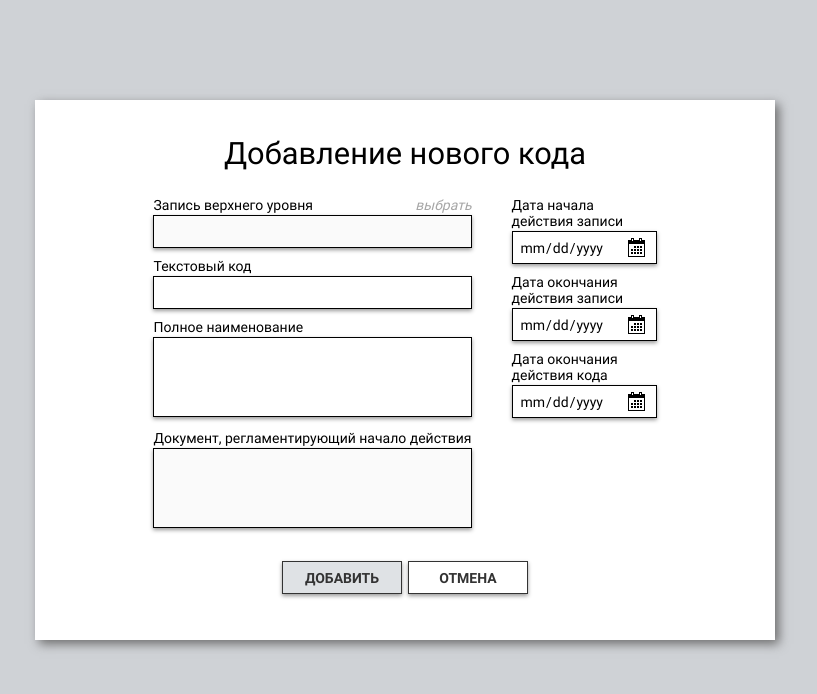
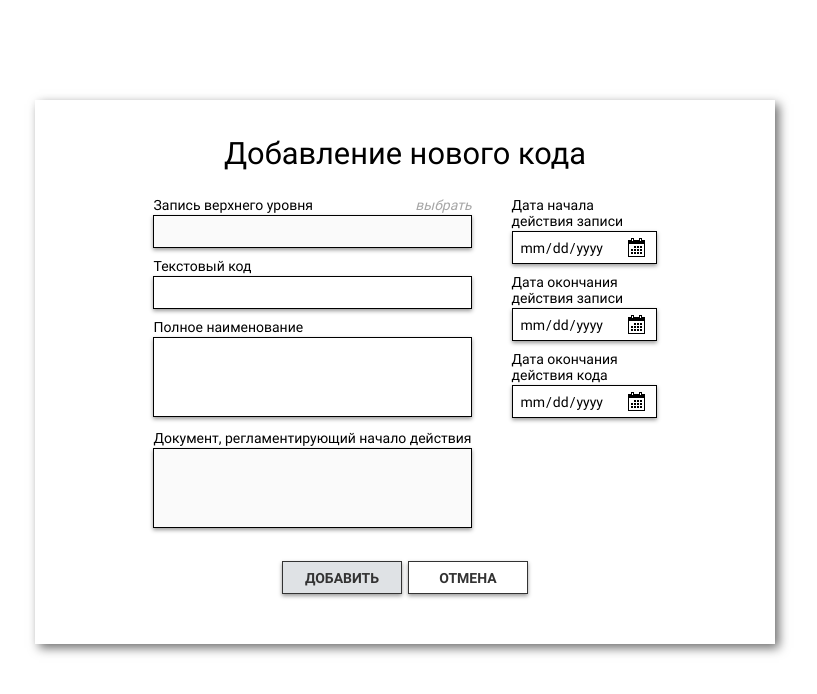
Before and after one commit to don1andrew/nsi-prototype, an Angular app: page /insurance_types/add-record in a window 1280 px wide. Shown: the top 694 px of the page, without its empty margins (255-1072 px from the left). Built offline with nearby package versions, Linux system fonts and the light colour scheme.

Commit message:
dynamic add/edit record forms

```diff
--- a/projects/nsi/src/app/add-field/add-field.component.css
+++ b/projects/nsi/src/app/add-field/add-field.component.css
@@ -1,12 +1,5 @@
-.blur {
-  position: absolute;
-  top: 0;
-  left: 0;
-  width: 100%;
-  height: 100%;
-  opacity: .5;
-  background-color: var(--grayblue);
-  /*filter: blur(3px);*/
+body {
+	background-color: var(--soft-grayblue);
 }
 section {
   position: relative;
--- a/projects/nsi/src/app/add-field/add-field.component.html
+++ b/projects/nsi/src/app/add-field/add-field.component.html
@@ -1,4 +1,4 @@
-<div class="blur"></div>
+<!-- <div class="blur"></div> -->
 <section>
   <h1>Добавление нового поля</h1>
   <form class="fields">
@@ -15,7 +15,7 @@
     </div>
     <div class="buttons-wrap">
       <a (click)="onAdd(name.value, type.value, description.value)" name="werg" class="filter-button button">Добавить</a>
-      <a (click)="debug()" name="d" class="action-button"></a>
+      <!-- <a (click)="debug()" name="d" class="action-button"></a> -->
       <a routerLink="../" class="filter-button button">Отмена</a>
     </div>
   </form>
--- a/projects/nsi/src/app/add-field/add-field.component.ts
+++ b/projects/nsi/src/app/add-field/add-field.component.ts
@@ -15,12 +15,11 @@ export class AddFieldComponent implements OnInit {
   ngOnInit(): void {
   }
   onAdd(...params: string[]): void {
-    this.dataService.addField(params[0], params[1], params[2]);
+    const type = (params[1] === 'Дата') ? 'date' : 'string';
+    this.dataService.addField(params[0], type, params[2]);
     this.router.navigate(['/insurance_types']);
     console.log(params);
-    // HandbookDataExt.debug();
   }
   debug(): void {
-    // HandbookDataExt.changeRecord(3, ['3','547','streh','qwe123', 'qwe345', 'tyu567', '5687jj', '5g55g5g']);
   }
 }
--- a/projects/nsi/src/app/add-record/add-record.component.css
+++ b/projects/nsi/src/app/add-record/add-record.component.css
@@ -8,10 +8,14 @@
 	background-color: var(--grayblue);
 	/*filter: blur(3px);*/
 }
+body {
+	background-color: var(--soft-grayblue);
+}
 section {
 	position: relative;
 	width: 700px;
-	height: 500px;
+	/* height: 500px; */
+	height: fit-content;
 	margin: 100px auto 0;
 	padding: 20px;
 	background-color: #fff;
--- a/projects/nsi/src/app/add-record/add-record.component.html
+++ b/projects/nsi/src/app/add-record/add-record.component.html
@@ -1,4 +1,4 @@
-<div class="blur"></div>
+<!-- <div class="blur"></div> -->
 <section>
     <h1>Добавление нового кода</h1>
     <form class="fields">
@@ -13,6 +13,12 @@
             <p>Документ, регламентирующий начало действия</p>
             <!-- <input type="text" name=""> -->
             <textarea #doc disabled></textarea>
+            <ng-container *ngFor="let th of header.slice(7)">
+                <ng-container *ngIf="th.type !== 'date'">
+                    <p>{{ th.description }}</p>
+                    <textarea disabled></textarea>
+                </ng-container>
+            </ng-container>
         </div>
         <div class="date-input-area">
             <p>Дата начала действия записи</p>
@@ -21,6 +27,12 @@
             <input type="date" name="date1" #recordEndDate>
             <p>Дата окончания действия кода</p>
             <input type="date" name="date1" #codeEndDate>
+            <ng-container *ngFor="let th of header.slice(7)">
+                <ng-container *ngIf="th.type === 'date'">
+                    <p>{{ th.description }}</p>
+                    <input type="date" name="date1" disabled>
+                </ng-container>
+            </ng-container>
         </div>
         <div class="buttons-wrap">
             <a (click)="onAdd('', fullname.value, 'Новая', code.value, recordStartDate.value,
--- a/projects/nsi/src/app/add-record/add-record.component.ts
+++ b/projects/nsi/src/app/add-record/add-record.component.ts
@@ -2,6 +2,7 @@ import { Component, OnInit } from '@angular/core';
 import { Router } from '@angular/router';
 
 import { DataService } from '../SERVICES/data.service';
+import { HeaderData } from '../tsfiles/mock-table-data-ext';
 
 @Component({
   selector: 'app-add-record',
@@ -11,9 +12,12 @@ import { DataService } from '../SERVICES/data.service';
 })
 export class AddRecordComponent implements OnInit {
 
+  public header: HeaderData[] = [];
+
   constructor(private router: Router, private dataService: DataService) { }
 
   ngOnInit(): void {
+    this.header = this.dataService.getData().header;
   }
 
   onAdd(...params:string[]): void {
--- a/projects/nsi/src/app/edit-field/edit-field.component.css
+++ b/projects/nsi/src/app/edit-field/edit-field.component.css
@@ -3,15 +3,8 @@
   margin: 0 0 0 7px;
 }
 
-.blur {
-  position: absolute;
-  top: 0;
-  left: 0;
-  width: 100%;
-  height: 100%;
-  opacity: .5;
-  background-color: var(--grayblue);
-  /*filter: blur(3px);*/
+body {
+	background-color: var(--soft-grayblue);
 }
 section {
   position: relative;
--- a/projects/nsi/src/app/edit-record/edit-record.component.css
+++ b/projects/nsi/src/app/edit-record/edit-record.component.css
@@ -0,0 +1,3 @@
+body, body {
+	background-color: var(--soft-grayblue);
+}
--- a/projects/nsi/src/app/edit-record/edit-record.component.html
+++ b/projects/nsi/src/app/edit-record/edit-record.component.html
@@ -1,4 +1,4 @@
-<div class="blur"></div>
+<!-- <div class="blur"></div> -->
 <section>
     <h1>Редактирование кода</h1>
     <form class="fields">
@@ -13,6 +13,12 @@
             <p>Документ, регламентирующий начало действия</p>
             <!-- <input type="text" name=""> -->
             <textarea name="text" #doc disabled></textarea>
+            <ng-container *ngFor="let th of header.slice(7)">
+                <ng-container *ngIf="th.type !== 'date'">
+                    <p>{{ th.description }}</p>
+                    <textarea disabled></textarea>
+                </ng-container>
+            </ng-container>
         </div>
         <div class="date-input-area">
             <p>Дата начала действия записи</p>
@@ -21,6 +27,12 @@
             <input [(ngModel)]="currentRecord[5]" type="date" name="date2" #recordEndDate>
             <p>Дата окончания действия кода</p>
             <input [(ngModel)]="currentRecord[6]" type="date" name="date3" #codeEndDate>
+            <ng-container *ngFor="let th of header.slice(7)">
+                <ng-container *ngIf="th.type === 'date'">
+                    <p>{{ th.description }}</p>
+                    <input type="date" name="date1" disabled>
+                </ng-container>
+            </ng-container>
         </div>
         <div class="buttons-wrap">
             <a (click)="onEdit(topLevel.value, code.value, fullname.value, recordStartDate.value,
--- a/projects/nsi/src/app/edit-record/edit-record.component.ts
+++ b/projects/nsi/src/app/edit-record/edit-record.component.ts
@@ -2,13 +2,12 @@ import { Component, OnInit } from '@angular/core';
 import { Router } from '@angular/router';
 import { DataService } from '../SERVICES/data.service';
 import { UserSessionService } from '../SERVICES/user-session.service';
-import { HandbookRow, Fields } from '../tsfiles/mock-table-data-ext';
+import { HandbookRow, Fields, HeaderData } from '../tsfiles/mock-table-data-ext';
 
 @Component({
   selector: 'app-edit-record',
   templateUrl: './edit-record.component.html',
-  styleUrls: ['../insurance-types/insurance-types.component.css',
-  '../add-record/add-record.component.css', './edit-record.component.css']
+  styleUrls: ['../insurance-types/insurance-types.component.css', '../add-record/add-record.component.css', './edit-record.component.css']
 })
 export class EditRecordComponent implements OnInit {
 
@@ -17,9 +16,11 @@ export class EditRecordComponent implements OnInit {
 
     // public currentRecord: IHandbookRow = this.dataService.getEmptyRow();
     public currentRecord: HandbookRow = [];
+    public header: HeaderData[] = [];
 
 
   ngOnInit(): void {
+    this.header = this.dataService.getData().header;
     const id = this.userSession.getRecordId();
     if (id !== null) {
       this.currentRecord = Object.assign({}, this.dataService.getRecord(id));
--- a/projects/nsi/src/app/insurance-types/insurance-types.component.html
+++ b/projects/nsi/src/app/insurance-types/insurance-types.component.html
@@ -44,7 +44,7 @@
   </div>
 </div>
 <a routerLink="add-record" class="action-button add" title="Добавить запись"></a>
-<a routerLink="edit-record" (click)="onEditClick()" class="action-button edit" [class.disabled]="buttonsDisabled.edit"></a>
+<a routerLink="edit-record" (click)="onEditClick()" class="action-button edit" [class.disabled]="buttonsDisabled.edit" title="Изменить запись"></a>
 <a class="action-button submit disabled" title="Публикация записи"></a>
 <a class="action-button link disabled" title="Просмотр соответствий"></a>
 <a (click)="onRemove(tableBody)" class="action-button remove" [class.disabled]="buttonsDisabled.remove" title="Удалить запись"></a>
@@ -56,7 +56,7 @@
   <thead>
     <tr>
       <th *ngFor="let th of tableHeader.slice(1); let i=index" [id]="th.name">
-        <a routerLink="edit-field" (click)="onEditField(i+1)" class="action-button edit"></a>
+        <a routerLink="edit-field" (click)="onEditField(i+1)" class="action-button edit" title="Изменить поле"></a>
         {{ th.description }}
       </th>
     </tr>
```
